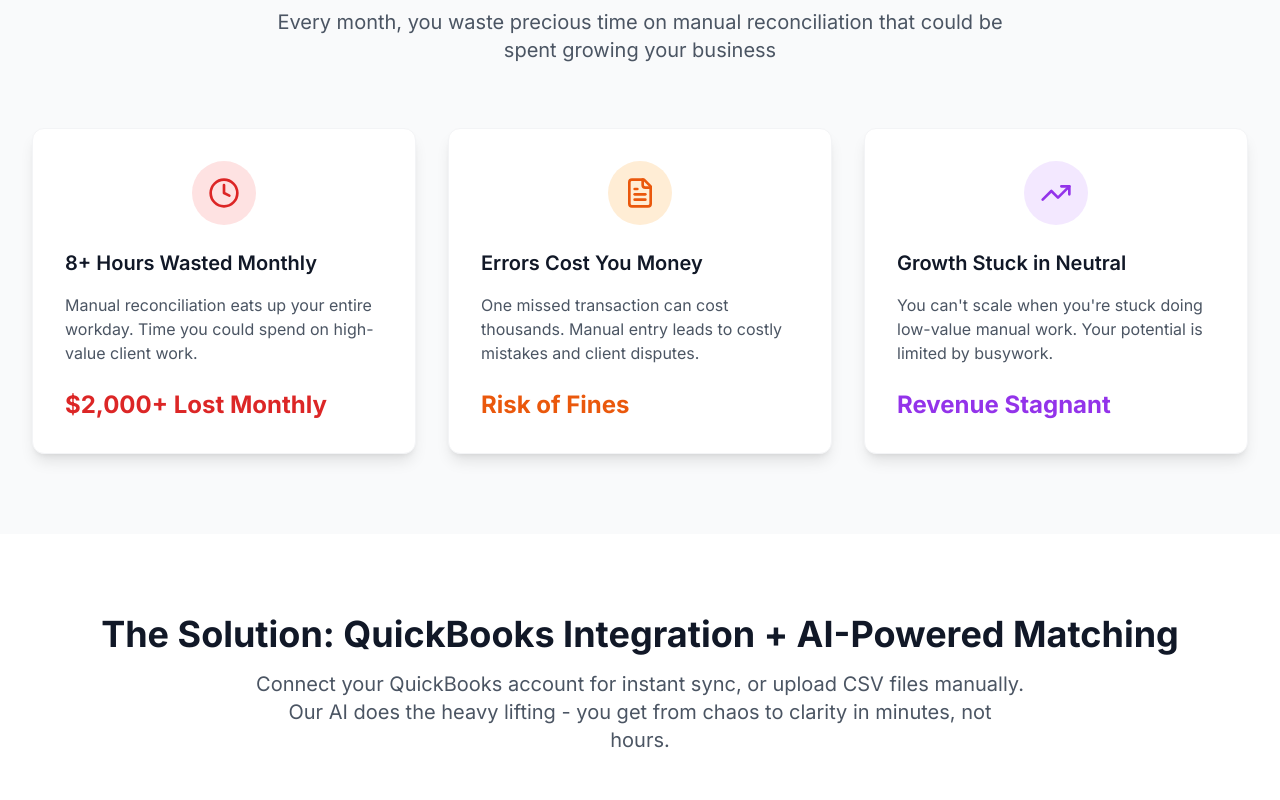
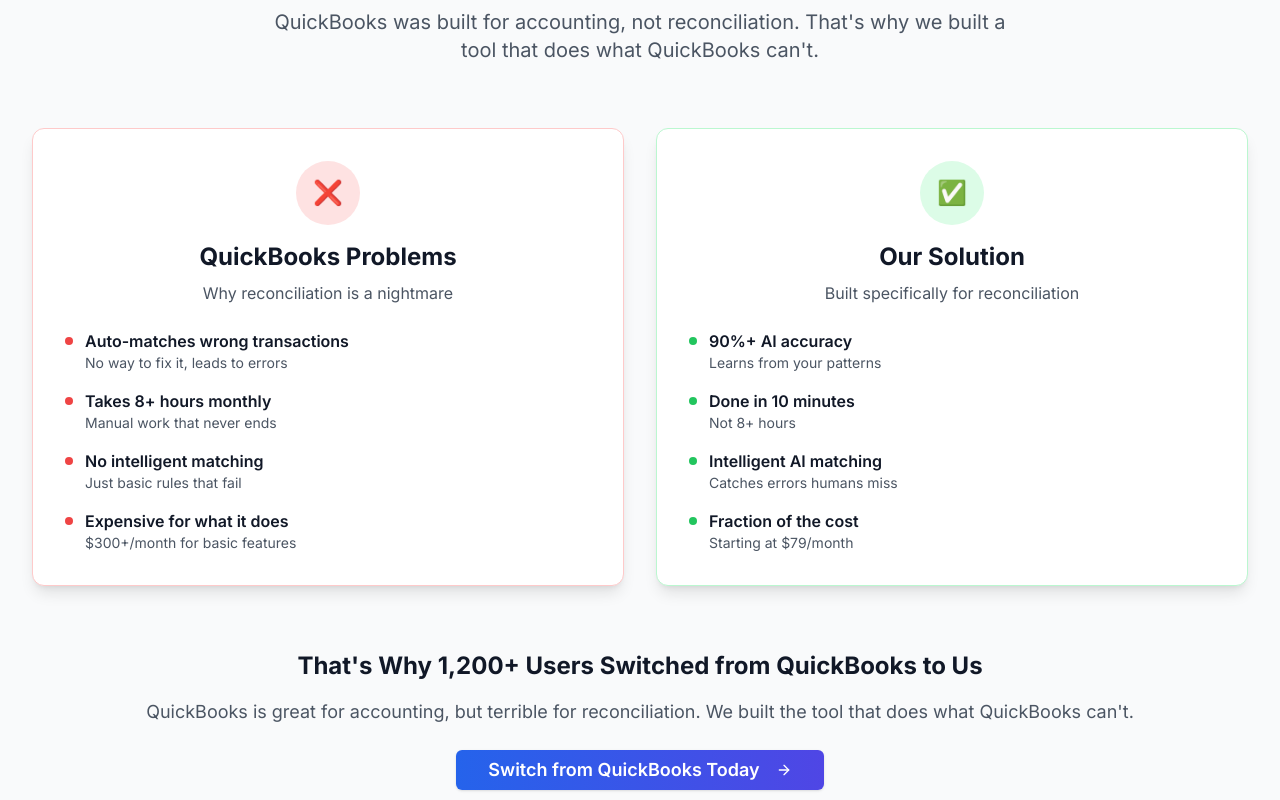
Before and after one commit to algominds35/bank-reconciliation-tool, a Next.js app: page / in a window 1280 px wide. Shown: the part 1380-2180 px from the top of the page. Built offline with nearby package versions, Linux system fonts and the light colour scheme.

Commit message:
Add competitive advantage section: QuickBooks problems vs our solution - shows why users switch from QB to our tool

```diff
--- a/src/app/page.tsx
+++ b/src/app/page.tsx
@@ -199,8 +199,129 @@ export default function LandingPage() {
         </div>
       </section>
 
+      {/* QuickBooks Problems vs Your Solution */}
+      <section className="py-20 bg-gray-50">
+        <div className="max-w-7xl mx-auto px-4 sm:px-6 lg:px-8">
+          <div className="text-center mb-16">
+            <h2 className="text-3xl sm:text-4xl font-bold text-gray-900 mb-4">
+              Why QuickBooks Sucks at Reconciliation (And How We Fixed It)
+            </h2>
+            <p className="text-xl text-gray-600 max-w-3xl mx-auto">
+              QuickBooks was built for accounting, not reconciliation. That's why we built a tool that does what QuickBooks can't.
+            </p>
+          </div>
+
+          <div className="grid md:grid-cols-2 gap-8 mb-16">
+            {/* QuickBooks Problems */}
+            <div className="bg-white rounded-xl p-8 shadow-lg border border-red-200">
+              <div className="text-center mb-6">
+                <div className="w-16 h-16 bg-red-100 rounded-full flex items-center justify-center mx-auto mb-4">
+                  <span className="text-2xl">❌</span>
+                </div>
+                <h3 className="text-2xl font-bold text-gray-900 mb-2">QuickBooks Problems</h3>
+                <p className="text-gray-600">Why reconciliation is a nightmare</p>
+              </div>
+
+              <div className="space-y-4">
+                <div className="flex items-start space-x-3">
+                  <div className="w-2 h-2 bg-red-500 rounded-full mt-2 flex-shrink-0"></div>
+                  <div>
+                    <div className="font-semibold text-gray-900">Auto-matches wrong transactions</div>
+                    <div className="text-sm text-gray-600">No way to fix it, leads to errors</div>
+                  </div>
+                </div>
+
+                <div className="flex items-start space-x-3">
+                  <div className="w-2 h-2 bg-red-500 rounded-full mt-2 flex-shrink-0"></div>
+                  <div>
+                    <div className="font-semibold text-gray-900">Takes 8+ hours monthly</div>
+                    <div className="text-sm text-gray-600">Manual work that never ends</div>
+                  </div>
+                </div>
+
+                <div className="flex items-start space-x-3">
+                  <div className="w-2 h-2 bg-red-500 rounded-full mt-2 flex-shrink-0"></div>
+                  <div>
+                    <div className="font-semibold text-gray-900">No intelligent matching</div>
+                    <div className="text-sm text-gray-600">Just basic rules that fail</div>
+                  </div>
+                </div>
+
+                <div className="flex items-start space-x-3">
+                  <div className="w-2 h-2 bg-red-500 rounded-full mt-2 flex-shrink-0"></div>
+                  <div>
+                    <div className="font-semibold text-gray-900">Expensive for what it does</div>
+                    <div className="text-sm text-gray-600">$300+/month for basic features</div>
+                  </div>
+                </div>
+              </div>
+            </div>
+
+            {/* Your Solution */}
+            <div className="bg-white rounded-xl p-8 shadow-lg border border-green-200">
+              <div className="text-center mb-6">
+                <div className="w-16 h-16 bg-green-100 rounded-full flex items-center justify-center mx-auto mb-4">
+                  <span className="text-2xl">✅</span>
+                </div>
+                <h3 className="text-2xl font-bold text-gray-900 mb-2">Our Solution</h3>
+                <p className="text-gray-600">Built specifically for reconciliation</p>
+              </div>
+
+              <div className="space-y-4">
+                <div className="flex items-start space-x-3">
+                  <div className="w-2 h-2 bg-green-500 rounded-full mt-2 flex-shrink-0"></div>
+                  <div>
+                    <div className="font-semibold text-gray-900">90%+ AI accuracy</div>
+                    <div className="text-sm text-gray-600">Learns from your patterns</div>
+                  </div>
+                </div>
+
+                <div className="flex items-start space-x-3">
+                  <div className="w-2 h-2 bg-green-500 rounded-full mt-2 flex-shrink-0"></div>
+                  <div>
+                    <div className="font-semibold text-gray-900">Done in 10 minutes</div>
+                    <div className="text-sm text-gray-600">Not 8+ hours</div>
+                  </div>
+                </div>
+
+                <div className="flex items-start space-x-3">
+                  <div className="w-2 h-2 bg-green-500 rounded-full mt-2 flex-shrink-0"></div>
+                  <div>
+                    <div className="font-semibold text-gray-900">Intelligent AI matching</div>
+                    <div className="text-sm text-gray-600">Catches errors humans miss</div>
+                  </div>
+                </div>
+
+                <div className="flex items-start space-x-3">
+                  <div className="w-2 h-2 bg-green-500 rounded-full mt-2 flex-shrink-0"></div>
+                  <div>
+                    <div className="font-semibold text-gray-900">Fraction of the cost</div>
+                    <div className="text-sm text-gray-600">Starting at $79/month</div>
+                  </div>
+                </div>
+              </div>
+            </div>
+          </div>
+
+          <div className="text-center">
+            <h3 className="text-2xl font-bold text-gray-900 mb-4">
+              That's Why 1,200+ Users Switched from QuickBooks to Us
+            </h3>
+            <p className="text-lg text-gray-600 mb-6">
+              QuickBooks is great for accounting, but terrible for reconciliation. We built the tool that does what QuickBooks can't.
+            </p>
+            <a href="https://buy.stripe.com/bJe5kF7HUfvF62Raee0Fi0b" target="_blank" rel="noopener noreferrer">
+              <Button size="lg" className="bg-gradient-to-r from-blue-600 to-indigo-600 hover:from-blue-700 hover:to-indigo-700 text-white px-8 py-4 text-lg font-semibold">
+                Switch from QuickBooks Today
+                <ArrowRight className="ml-2 h-5 w-5" />
+              </Button>
+            </a>
+          </div>
+        </div>
+      </section>
+
       {/* Pain Points Section */}
-      <section className="py-20 bg-gray-50">
+      <section className="py-20 bg-white">
         <div className="max-w-7xl mx-auto px-4 sm:px-6 lg:px-8">
           <div className="text-center mb-16">
             <h2 className="text-3xl sm:text-4xl font-bold text-gray-900 mb-4">
```
